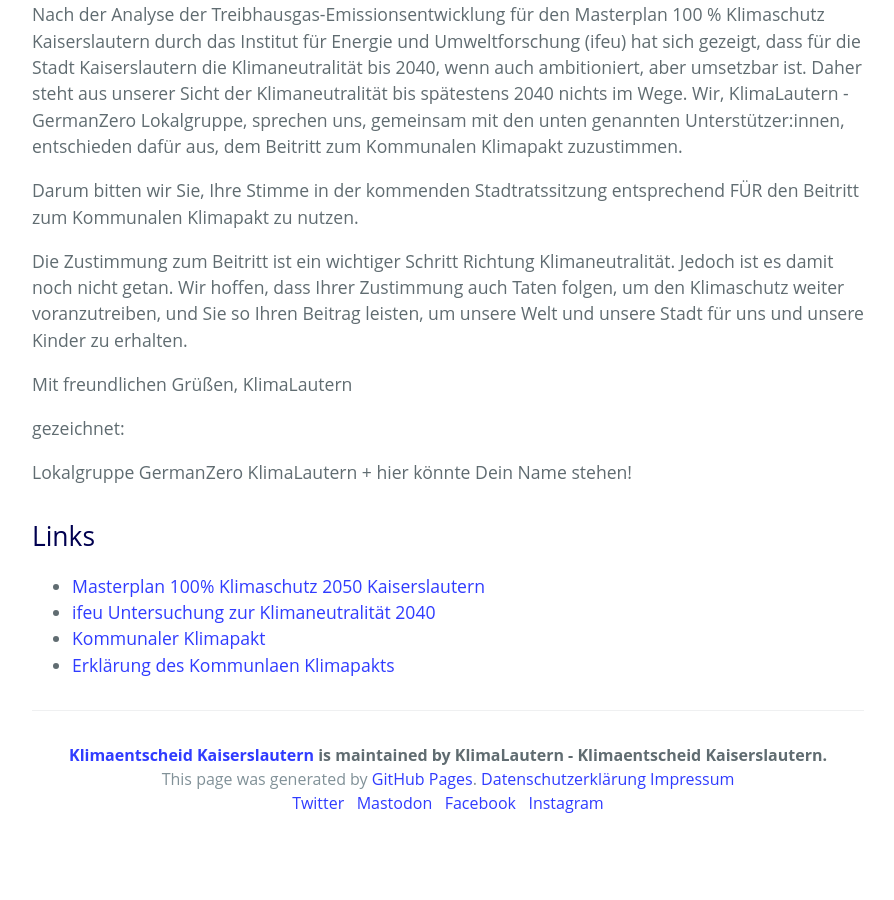
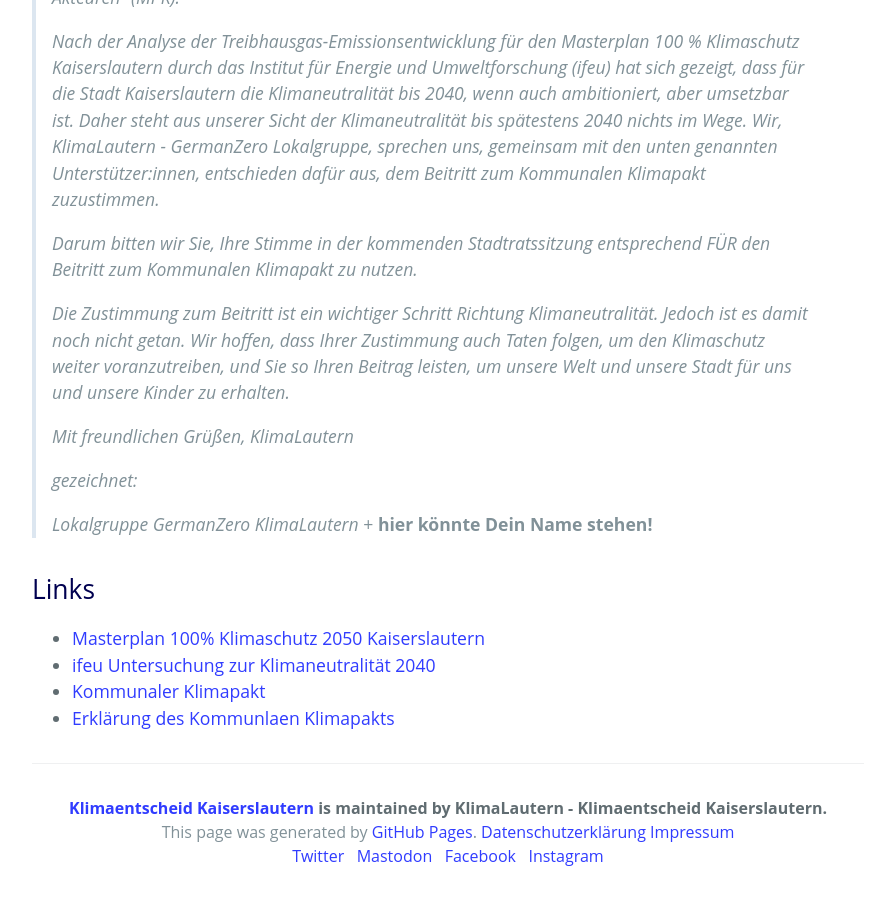
Before and after one commit to klimalautern/klimalautern.github.io, a Jekyll site: the page built from appell-klimapakt.md, in a window 1280 px wide and 900 px high, scrolled down 1534 px. Shown: the whole window, without its empty margins (192-1086 px from the left). Built offline with Jekyll 4.4.1, drawn with Linux system fonts in a browser that asks for light colours; our own code applies the rules of GitHub Pages for plain Markdown files; comment, search, counter and statistics services are not loaded; before the commit the page ends 2381 px from its top, so only the background shows below that; part of the change alters nothing that is shown.

```diff
--- a/appell-klimapakt.md
+++ b/appell-klimapakt.md
@@ -36,15 +36,15 @@ Falls hier kein Formular erscheint, bitte den Werbeblocker ausschalten.
 
 Wir werden dann diesen Appell an die Mitglieder des Stadtrats richten:
 
-Sehr geehrter Herr Vorsitzender, sehr geehrte Mitglieder des Stadtrats,
-
-Wir teilen ihre Vision einer Null-Emissions-Stadt und verfolgen mit
+>*Sehr geehrter Herr Vorsitzender, sehr geehrte Mitglieder des Stadtrats,*
+>
+>*Wir teilen ihre Vision einer Null-Emissions-Stadt und verfolgen mit
 großem Interesse die bisher erreichten Ziele und Umsetzungen im
 Hinblick auf den „Masterplan 100% Klimaschutz: Energiewende
 Kaiserslautern - Gemeinsam zum Ziel. Vernetzung von Technologie, Raum
-und Akteuren“ (MPK).
-
-Nach der Analyse der Treibhausgas-Emissionsentwicklung für den
+und Akteuren“ (MPK).*
+>
+>*Nach der Analyse der Treibhausgas-Emissionsentwicklung für den
 Masterplan 100 % Klimaschutz Kaiserslautern durch das Institut für
 Energie und Umweltforschung (ifeu) hat sich gezeigt, dass für die
 Stadt Kaiserslautern die Klimaneutralität bis 2040, wenn auch
@@ -52,23 +52,23 @@ ambitioniert, aber umsetzbar ist. Daher steht aus unserer Sicht der
 Klimaneutralität bis spätestens 2040 nichts im Wege. Wir,
 KlimaLautern - GermanZero Lokalgruppe, sprechen uns, gemeinsam mit den
 unten genannten Unterstützer:innen, entschieden dafür aus, dem
-Beitritt zum Kommunalen Klimapakt zuzustimmen.
-
-Darum bitten wir Sie, Ihre Stimme in der kommenden Stadtratssitzung
-entsprechend FÜR den Beitritt zum Kommunalen Klimapakt zu nutzen.
-
-Die Zustimmung zum Beitritt ist ein wichtiger Schritt Richtung
+Beitritt zum Kommunalen Klimapakt zuzustimmen.*
+>
+>*Darum bitten wir Sie, Ihre Stimme in der kommenden Stadtratssitzung
+entsprechend FÜR den Beitritt zum Kommunalen Klimapakt zu nutzen.*
+>
+>*Die Zustimmung zum Beitritt ist ein wichtiger Schritt Richtung
 Klimaneutralität. Jedoch ist es damit noch nicht getan. Wir hoffen,
 dass Ihrer Zustimmung auch Taten folgen, um den Klimaschutz weiter
 voranzutreiben, und Sie so Ihren Beitrag leisten, um unsere Welt
-und unsere Stadt für uns und unsere Kinder zu erhalten.
-
-Mit freundlichen Grüßen,
-KlimaLautern
-
-gezeichnet:
-
-Lokalgruppe GermanZero KlimaLautern + hier könnte Dein Name stehen!
+und unsere Stadt für uns und unsere Kinder zu erhalten.*
+>
+>*Mit freundlichen Grüßen,
+KlimaLautern*
+>
+>*gezeichnet:*
+>
+>*Lokalgruppe GermanZero KlimaLautern* + **hier könnte Dein Name stehen!**
 
 ## Links
 
```
